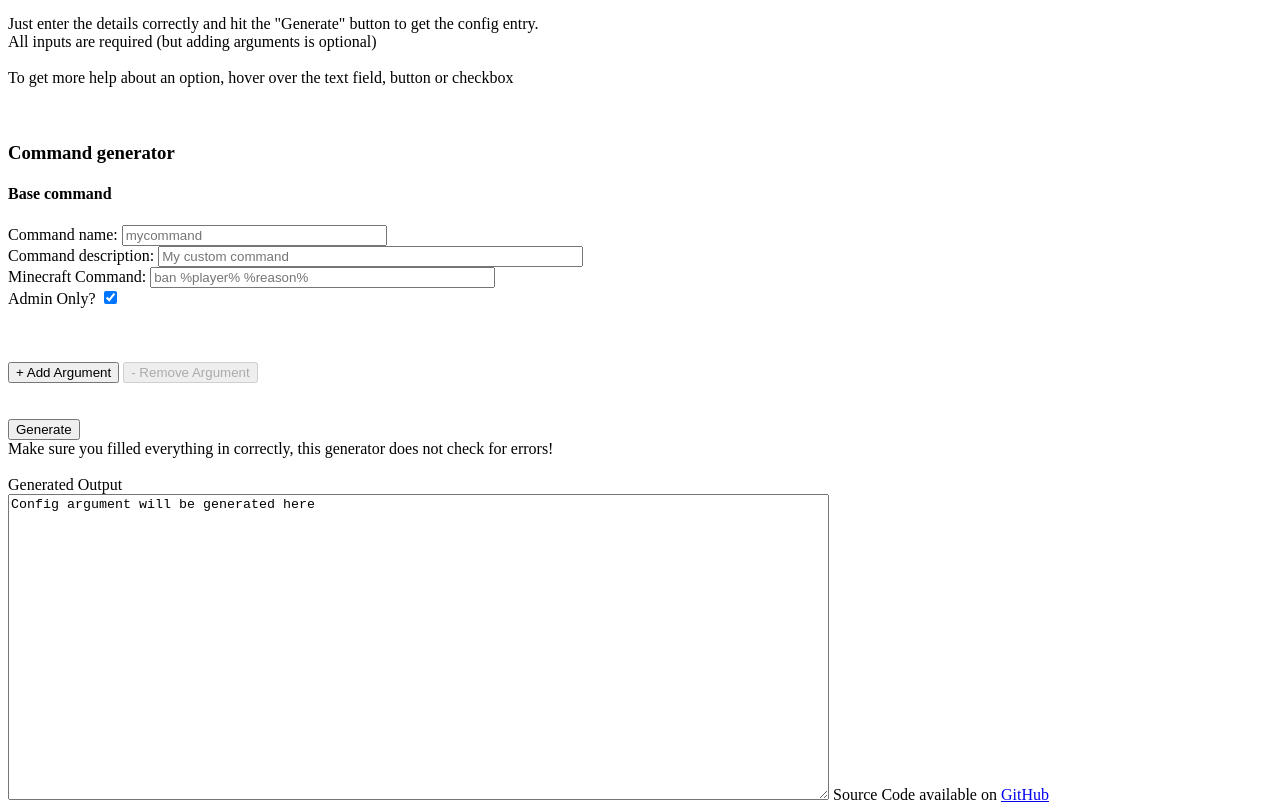
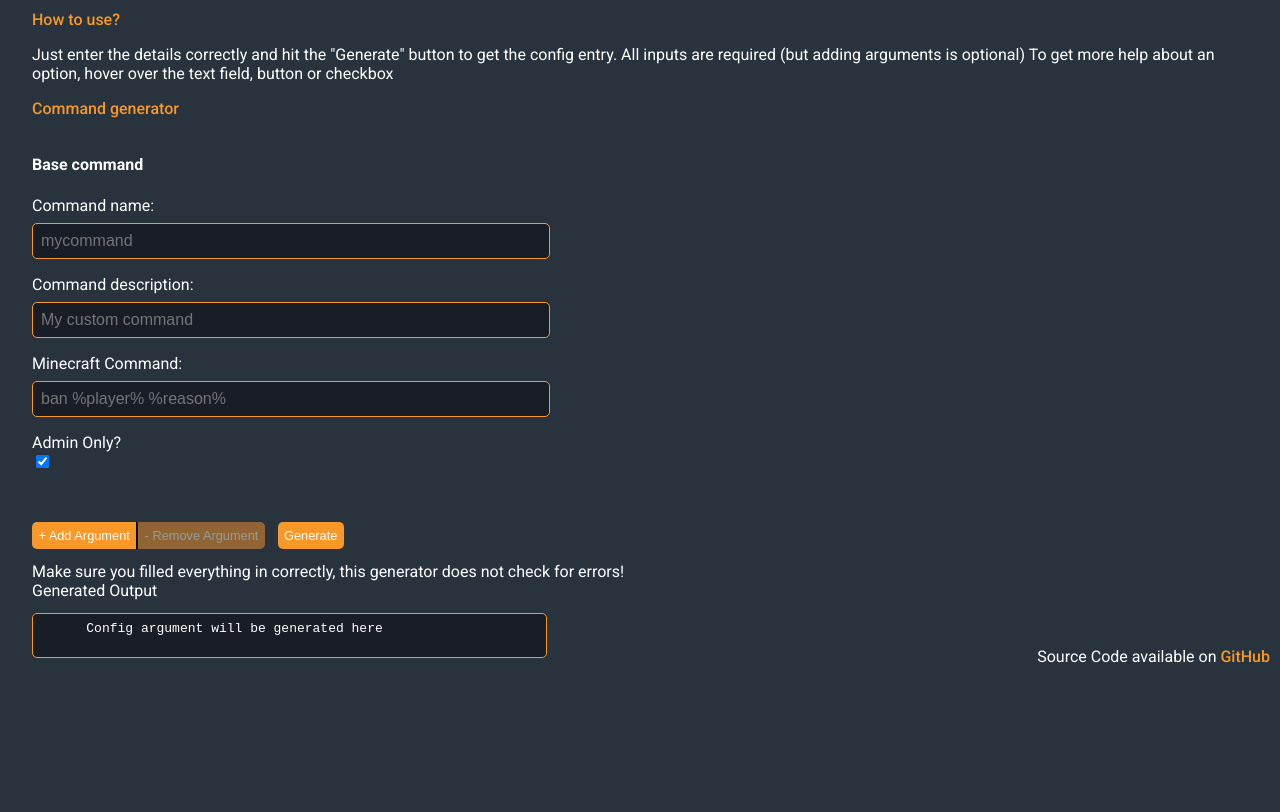
Before and after one commit to ErdbeerbaerLP/DiscordIntegration-CommandGenerator, a plain HTML site: page index.html in a window 1280 px wide. Shown: the part 129-941 px from the top of the page. After the commit the page ends 832 px from the top, so only its background shows below. Drawn offline with Linux system fonts and the light colour scheme.

Commit message:
Added Syntax Highlighting and some styling

```diff
--- a/index.html
+++ b/index.html
@@ -1,176 +1,106 @@
 <!DOCTYPE html>
 <html lang="en">
   <head>
-    <meta charset="UTF-8">
+    <meta charset="UTF-8" />
     <title>Discord Integration command generator</title>
+    <link rel="stylesheet" href="style.css" />
+    <script src="script.js"></script>
   </head>
+
   <body>
     <h2>Discord Integration command generator ᴮᴱᵀᴬ</h2>
-<br>
+
     <h3>How to use?</h3>
-Just enter the details correctly and hit the "Generate" button to get the config entry.<br>
-All inputs are required (but adding arguments is optional)
-<br><br>
-To get more help about an option, hover over the text field, button or checkbox
-<br><br><br>
+    Just enter the details correctly and hit the "Generate" button to get the
+    config entry. All inputs are required (but adding arguments is optional) To
+    get more help about an option, hover over the text field, button or checkbox
+
     <h3>Command generator</h3>
     <h4>Base command</h4>
     <form id="inputform" action="javascript:generateCmd();">
+      <div class="input">
         <label for="cmdname">Command name:</label>
-    <input type="text" id="cmdname" maxlength="32" size="30" title="Name of your command. Must be alphanumeric and lowercase and up to 32 characters" placeholder="mycommand"><br>
+        <input
+          type="text"
+          id="cmdname"
+          maxlength="32"
+          size="30"
+          title="Name of your command. Must be alphanumeric and lowercase and up to 32 characters"
+          placeholder="mycommand"
+        />
+      </div>
+      <div class="input">
         <label for="cmddesc">Command description:</label>
-    <input type="text" id="cmddesc" maxlength="100" size="50" title="Description of your command. Up to 100 characters." placeholder="My custom command"><br>
+        <input
+          type="text"
+          id="cmddesc"
+          size="50"
+          title="Description of your command. Up to 100 characters."
+          placeholder="My custom command"
+        />
+      </div>
+      <div class="input">
         <label for="mccmd">Minecraft Command:</label>
-    <input type="text" id="mccmd" size="40" title="Minecrat Command to execute. To add arguments defined below, add the argument name surrounded by % signs (example: %arg%)" placeholder="ban %player% %reason%"><br>
+        <input
+          type="text"
+          id="mccmd"
+          size="40"
+          title="Minecrat Command to execute. To add arguments defined below, add the argument name surrounded by % signs (example: %arg%)"
+          placeholder="ban %player% %reason%"
+        />
+      </div>
+      <div class="input-check">
         <label for="adminOnly">Admin Only?</label>
-    <input type="checkbox" id="adminOnly" checked title="Check to require having one of the configured Admin-Role IDs"><br><br><br>
-    <div id="args">
+        <input
+          type="checkbox"
+          id="adminOnly"
+          checked
+          title="Check to require having one of the configured Admin-Role IDs"
+        />
       </div>
-    <br>
-    <button type="button" id="addargbtn" onclick="addArg()" title="Add an custom argument. Up to 25 arguments are supported">+ Add Argument</button>
-    <button type="button" id="delargbtn" onclick="delArg()" disabled title="Removes the last custom argument">- Remove Argument</button>
-    <br><br><br>
-    <input type="submit" value="Generate" title="Generates the config entry into the text box below">
+      <div id="args"></div>
+      <br />
+      <div class="buttons">
+        <button
+          type="button"
+          id="addargbtn"
+          onclick="addArg()"
+          title="Add an custom argument. Up to 25 arguments are supported"
+        >
+          + Add Argument
+        </button>
+        <button
+          type="button"
+          id="delargbtn"
+          onclick="delArg()"
+          disabled
+          title="Removes the last custom argument"
+        >
+          - Remove Argument
+        </button>
+
+        <input
+          id="generatebtn"
+          type="submit"
+          value="Generate"
+          title="Generates the config entry into the text box below"
+        />
+      </div>
     </form>
-Make sure you filled everything in correctly, this generator does not check for errors!
-<br><br>
-<label for="output">Generated Output</label><br>
-<textarea id="output" onClick="this.select();" readonly rows="20" cols="100">
+    Make sure you filled everything in correctly, this generator does not check
+    for errors!
+
+    <label for="output">Generated Output</label>
+    <pre id="output" readonly rows="20" cols="100" onclick="copy();">
       Config argument will be generated here
-</textarea>
-Source Code available on <a href="https://github.com/ErdbeerbaerLP/DiscordIntegration-CommandGenerator">GitHub</a>
-<script>
-    let argcount = 0;
+    </pre>
 
-    function generateCmd() {
-
-        function escapeStr(str){
-            return str.replaceAll("\"", "\\\"")
-        }
-
-        var outp = document.getElementById("output");
-        var out = "    [[commands.customCommands]]\n";
-        out += "      name = \"" + escapeStr(document.getElementById("cmdname").value).toLowerCase().replaceAll(" ", "") + "\"\n"
-        out += "      description = \"" + escapeStr(document.getElementById("cmddesc").value) + "\"\n"
-        let mccmd = document.getElementById("mccmd").value;
-        if (mccmd.startsWith("/")) mccmd = mccmd.substr(1)
-        out += "      mcCommand = \"" + escapeStr(mccmd) + "\"\n"
-        out += "      adminOnly = "+ document.getElementById("adminOnly").checked+"\n";
-        out += "\n"
-        function getElementByID(tags, id){
-            let tag = {};
-            for (let i = 0; i < tags.length; i++) {
-                if (tags[i].id === id) {
-                    tag = tags[i];
-                    break;
-                }
-            }
-            return tag;
-        }
-        const tags = document.getElementById("args").getElementsByTagName("div");
-        for(let i = 0; i< tags.length; i++) {
-            const inputs = tags[i].getElementsByTagName("input")
-            out += "        [[commands.customCommands.args]]\n";
-            out += "          name = \""+escapeStr(getElementByID(inputs,"argName").value).toLowerCase()+"\"\n";
-            out += "          description = \""+escapeStr(getElementByID(inputs,"argDesc").value)+"\"\n";
-            out += "          optional = "+getElementByID(inputs,"argOptional").checked+"\n";
-            out += "\n"
-        }
-
-
-        outp.textContent = out;
-    }
-
-    function delArg() {
-        const tags = document.getElementById("args").getElementsByTagName("div");
-        for(let i = 0; i< tags.length; i++) {
-            if(tags[i].id === "arg" + argcount)
-                tags[i].parentElement.removeChild(tags[i])
-        }
-        argcount--;
-        if (argcount === 0)
-            document.getElementById("delargbtn").disabled = true;
-        if (argcount < 25)
-            document.getElementById("addargbtn").disabled = false;
-
-    }
-
-    function addArg() {
-
-        //Counting and Button logic
-        argcount++;
-        document.getElementById("delargbtn").disabled = false;
-        if (argcount >= 25)
-            document.getElementById("addargbtn").disabled = true;
-
-        //Argument container
-
-        const argDiv = document.createElement("div");
-        argDiv.setAttribute("id", "arg" + argcount)
-
-        //Argument header
-
-        const h4 = document.createElement("h4");
-        h4.innerHTML = "Command argument #" + argcount;
-        argDiv.append(h4)
-
-        //Argument name
-
-        const argNameLabel = document.createElement("label");
-        argNameLabel.setAttribute("for", "argName")
-        argNameLabel.innerHTML = "Argument Name: "
-        const argName = document.createElement("input");
-        argName.setAttribute("id", "argName");
-        argName.setAttribute("type", "text");
-        argName.setAttribute("placeholder", "arg");
-        argName.setAttribute("title", "Name of your argument. Must be alphanumeric and lowercase. Up to 32 characters.");
-        argName.setAttribute("maxlength", "32");
-        argName.setAttribute("size", "30");
-        argDiv.append(argNameLabel)
-        argDiv.append(argName)
-        argDiv.append(document.createElement("br"))
-
-        // Argument Description
-
-        const argDescLabel = document.createElement("label");
-        argDescLabel.setAttribute("for", "argDesc")
-        argDescLabel.innerHTML = "Argument Description: "
-        const argDesc = document.createElement("input");
-        argDesc.setAttribute("id", "argDesc");
-        argDesc.setAttribute("type", "text");
-        argDesc.setAttribute("placeholder", "My cool command argument");
-        argDesc.setAttribute("title", "Description of your argument. Up to 100 characters.");
-        argDesc.setAttribute("maxlength", "100");
-        argDesc.setAttribute("size", "50");
-        argDiv.append(argDescLabel)
-        argDiv.append(argDesc)
-        argDiv.append(document.createElement("br"))
-
-        //Optional command?
-
-        const argOptionalLabel = document.createElement("label");
-        argOptionalLabel.setAttribute("for", "argOptional")
-        argOptionalLabel.innerHTML = "Optional? "
-        const argOptional = document.createElement("input");
-        argOptional.setAttribute("id", "argOptional");
-        argOptional.setAttribute("type", "checkbox");
-        argOptional.setAttribute("placeholder", "argument");
-        argOptional.setAttribute("title", "Check if this argument should be optional, uncheck to require setting this argument");
-        argOptional.checked = true
-        argDiv.append(argOptionalLabel)
-        argDiv.append(argOptional)
-        argDiv.append(document.createElement("br"))
-
-        //Newlines
-
-        argDiv.append(document.createElement("br"))
-        argDiv.append(document.createElement("br"))
-
-        // Add container to arguments
-
-        document.getElementById("args").append(argDiv)
-    }
-
-</script>
+    <div class="footer">
+      Source Code available on
+      <a
+        href="https://github.com/ErdbeerbaerLP/DiscordIntegration-CommandGenerator"
+        >GitHub</a
+      >
+    </div>
   </body>
 </html>
--- /dev/null
+++ b/script.js
@@ -0,0 +1,128 @@
+let argcount = 0;
+
+function generateCmd() {
+  var output = document.getElementById("output");
+
+  function escapeStr(str) {
+    if (str === undefined) return "";
+    return str.replaceAll('"', '\\"');
+  }
+
+  function addElement(type, str) {
+    var element = document.createElement("span");
+    element.setAttribute("class", "cmd-" + type);
+    element.innerHTML = str;
+    output.append(element);
+  }
+  function addEqual() {
+    output.append(" = ");
+  }
+  output.innerHTML = "";
+  //create a header element and add it to the output
+  addElement("header", "    [[commands.customCommands]]\n");
+  addElement("describer", "        name");
+  addEqual();
+  addElement(
+    "string",
+    '"' +
+      escapeStr(document.getElementById("cmdname").value)
+        .toLowerCase()
+        .replaceAll(" ", "") +
+      '"\n'
+  );
+  addElement("describer", "        description");
+  addEqual();
+  addElement(
+    "string",
+    '"' + escapeStr(document.getElementById("cmddesc").value) + '"\n'
+  );
+
+  let mccmd = document.getElementById("mccmd").value;
+  if (mccmd.startsWith("/")) mccmd = mccmd.substr(1);
+  addElement("describer", "        command");
+  addEqual();
+  addElement("string", '"' + escapeStr(mccmd) + '"\n');
+  addElement("describer", "      adminOnly");
+  addEqual();
+  addElement("boolean", document.getElementById("adminOnly").checked + "\n");
+  addElement("describer", "\n");
+  function getElementByID(tags, id) {
+    let tag = {};
+    for (let i = 0; i < tags.length; i++) {
+      if (tags[i].id === id) {
+        tag = tags[i];
+        break;
+      }
+    }
+    return tag;
+  }
+  const tags = document.querySelectorAll("#args > div");
+  console.log(tags);
+  for (let i = 0; i < tags.length; i++) {
+    const inputs = tags[i].getElementsByTagName("input");
+    addElement("header", "        [[commands.customCommands.args]]\n");
+    addElement("describer", "          name");
+    addEqual();
+    addElement(
+      "string",
+      '"' +
+        escapeStr(getElementByID(inputs, "argName").value).toLowerCase() +
+        '"\n'
+    );
+    addElement("describer", "          description");
+    addEqual();
+    addElement(
+      "string",
+      '"' + escapeStr(getElementByID(inputs, "argDesc").value) + '"\n'
+    );
+    addElement("describer", "          optional");
+    addEqual();
+    addElement("boolean", getElementByID(inputs, "argOptional").checked + "\n");
+  }
+}
+
+function delArg() {
+  document.querySelectorAll("#args > div").forEach((tag) => {
+    if (tag.id === "arg" + argcount) {
+      tag.remove();
+    }
+  });
+  argcount--;
+  if (argcount === 0) document.getElementById("delargbtn").disabled = true;
+  if (argcount < 25) document.getElementById("addargbtn").disabled = false;
+}
+
+function addArg() {
+  //Counting and Button logic
+  argcount++;
+  document.getElementById("delargbtn").disabled = false;
+  if (argcount >= 25) document.getElementById("addargbtn").disabled = true;
+  //Argument container
+
+  const argDiv = document.createElement("div");
+  argDiv.setAttribute("id", `arg${argcount}`);
+  argDiv.innerHTML = `
+        <h4>Command argument #${argcount}</h4>
+        <div class="input">
+            <label for="argName">Argument Name: </label>
+            <input id="argName" type="text" placeholder="arg" title="Name of your argument. Must be alphanumeric and lowercase. Up to 32 characters." maxlength="32" size="30">
+        </div>
+        <div class="input">
+            <label for="argDesc">Argument Description: </label>
+            <input id="argDesc" type="text" placeholder="My cool command argument" title="Description of your argument. Up to 100 characters." maxlength="100" size="50">
+        </div>
+        <div class="input-check">
+        <label for="argOptional">Optional? </label>
+        <input id="argOptional" type="checkbox" placeholder="argument" title="Check if this argument should be optional, uncheck to require setting this argument">
+        </div>
+  `;
+  document.getElementById("args").append(argDiv);
+}
+
+
+function copy() {
+  var copyText = document.getElementById("output").innerText;
+  //copy the text to clipboard
+    navigator.clipboard.writeText(copyText);
+
+}
--- /dev/null
+++ b/style.css
@@ -0,0 +1,133 @@
+/*Import Roboto font*/
+@import url(http://fonts.googleapis.com/css?family=Roboto:400,300,500,700);
+:root {
+  --background-color: #29333E;
+  --accent-color: rgb(247, 152, 41);
+  --text-color: #fff;
+  --text-field-color: #191D26;
+}
+body {
+  background-color: var(--background-color);
+  color: var(--text-color);
+  font-family: "Roboto", sans-serif;
+  display: flex;
+  flex-direction: column;
+  margin: 2rem;
+}
+
+h2 {
+  color: var(--accent-color);
+  font-size: 2em;
+  font-weight: 700;
+}
+h3 {
+  color: var(--accent-color);
+  font-size: 1em;
+  font-weight: 500;
+}
+.input {
+  display: flex;
+  flex-direction: column;
+}
+.input label {
+  font-size: 1em;
+  margin-bottom: 0.5em;
+}
+.input input {
+  border: 1px solid var(--accent-color);
+  border-radius: 5px;
+  font-size: 1em;
+  padding: 0.5em;
+  max-width: 500px;
+  background: var(--text-field-color);
+  color: var(--text-color);
+  margin-bottom: 1em;
+}
+.input-check {
+  display: flex;
+  flex-direction: column;
+  align-items: flex-start;
+}
+
+.footer {
+  position: fixed;
+  bottom: 5px;
+  right: 10px;
+}
+.footer a {
+  color: var(--accent-color);
+  font-size: 1em;
+  font-weight: 500;
+  text-decoration: none;
+}
+
+#output {
+  border: 1px solid var(--accent-color);
+  border-radius: 5px;
+  font-size: 1em;
+  padding: 0.5em;
+  max-width: 500px;
+  background: var(--text-field-color);
+  color: var(--text-color);
+}
+
+.cmd-header {
+  color: #A674FF;
+}
+.cmd-describer {
+  color: #F29B6F;
+}
+.cmd-string {
+  color: #B8E57A;
+}
+.cmd-boolean {
+  color: #74faff;
+}
+
+#args {
+    padding-top: 2em;
+}
+
+.buttons {
+  display: flex;
+  flex-direction: row;
+  align-items: center;
+}
+
+button {
+  background: var(--accent-color);
+  border: none;
+  color: var(--text-color);
+  font-size: 0.8em;
+  padding: 0.5em;
+  margin-bottom: 1em;
+  cursor: pointer;
+
+}
+button:first-of-type {
+    border-radius: 5px 0 0 5px;
+    float: left;
+    border-right: 1px solid #000;
+
+}
+button:last-of-type {
+    border-radius: 0 5px 5px 0;
+    float: left;
+    border-left: 1px solid #000;
+}
+button:disabled {
+    opacity: 0.5;
+    cursor: not-allowed;
+}
+
+#generatebtn {
+    background: var(--accent-color);
+    border: none;
+    color: var(--text-color);
+    font-size: 0.8em;
+    padding: 0.5em;
+    margin-bottom: 1em;
+    border-radius: 5px;
+    margin-left: 1em;
+
+}
```
Lines whose indentation alone changed are shown as unchanged.
